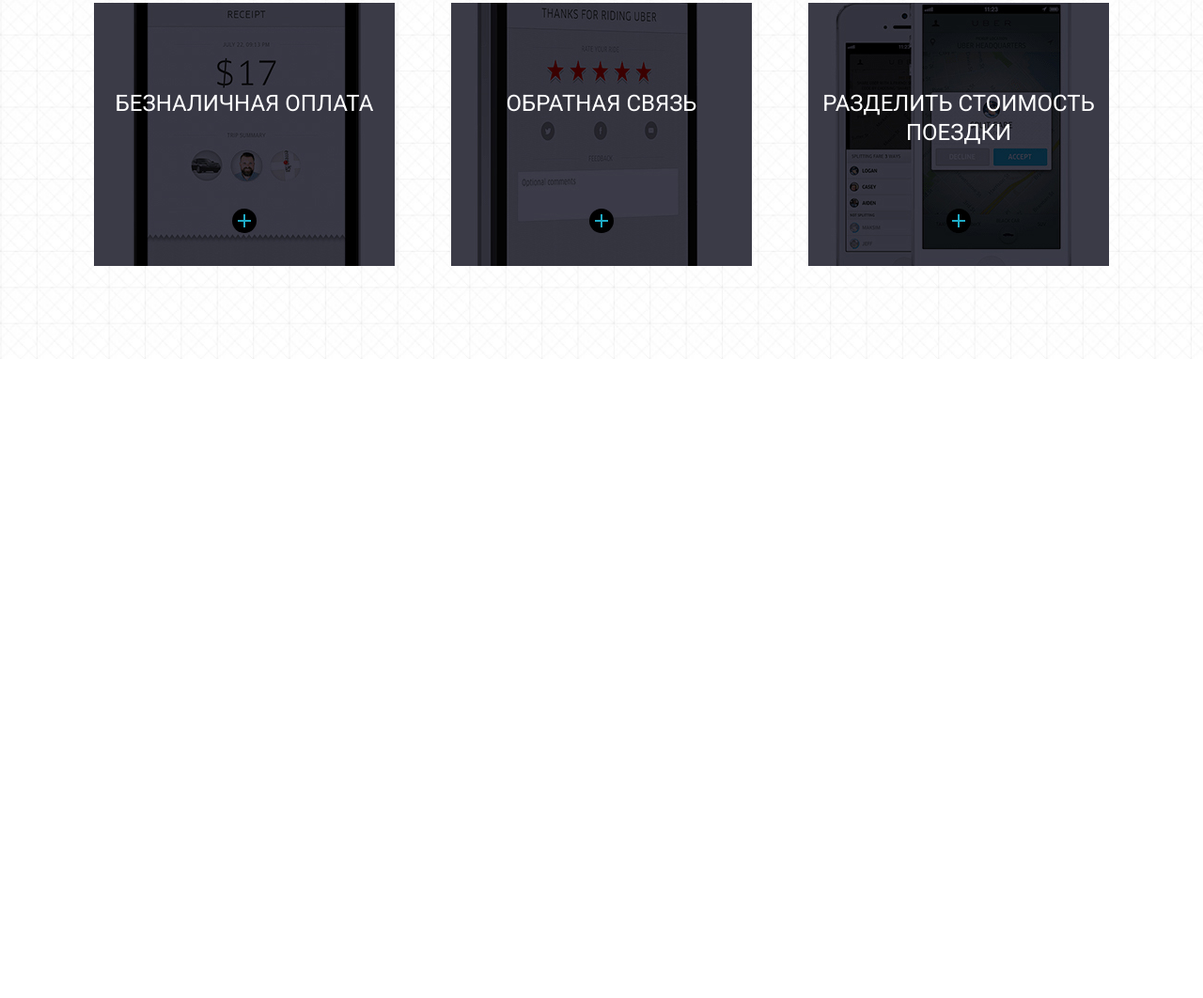
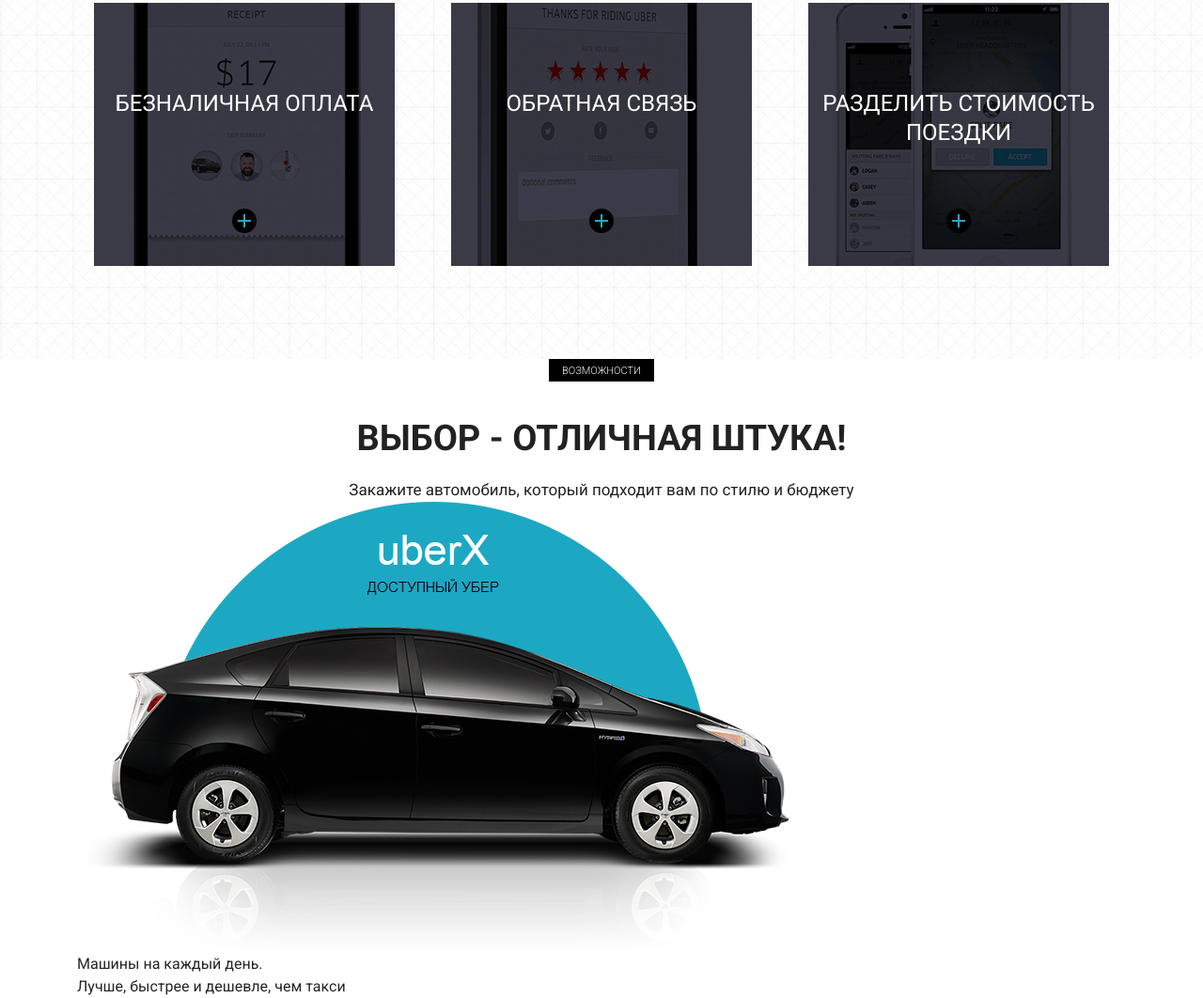
Before and after one commit to VikkyBorodina/Uber, a plain HTML site: page index.html in a window 1280 px wide. Shown: the part 2305-3367 px from the top of the page at 94% size. Before the commit the page ends 2687 px from the top, so only its background shows below. Drawn offline with Linux system fonts and the light colour scheme.

Commit message:
add section choice

```diff
--- a/index.html
+++ b/index.html
@@ -178,7 +178,7 @@
 
     <section class="mobile">
         <div class="container">
-            <div class="label">возиожности</div>
+            <div class="label">возможности</div>
             <div class="title">мобильное приложение убер</div>
             <div class="subtitle">Сделайте заказ, совершите поездку и оплатите ее стоимость, используя свой мобильный
                 телефон</div>
@@ -223,6 +223,19 @@
             </div>
         </div>
     </section>
+    <section class="choice">
+        <div class="container">
+            <div class="label label_white">возможности</div>
+            <h2 class="title title_white">Выбор - отличная штука!</h2>
+            <div class="subtitle subtitle_white">Закажите автомобиль, который подходит вам по стилю и бюджету</div>
+
+            <img src="img/car.png" alt="car">
+            <div class="choice_descr">Машины на каждый день. <br>
+                Лучше, быстрее и дешевле, чем такси
+            </div>
+        </div>
+
+    </section>
 </body>
 
 </html>
```
Also changed, not shown: icon/app_store.png (added), icon/check_blue 7.png (added), icon/check_red 4.png (added), icon/google_play.png (added), icon/windows_store.png (added), img/bg_cell.jpg (added), img/car.png (added), img/map.png (added).
